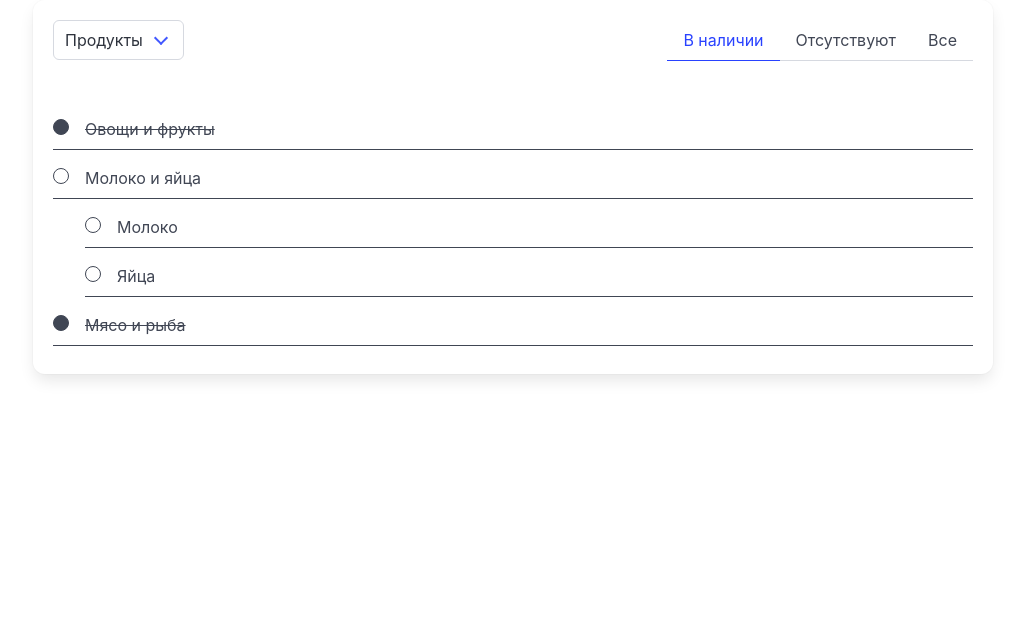
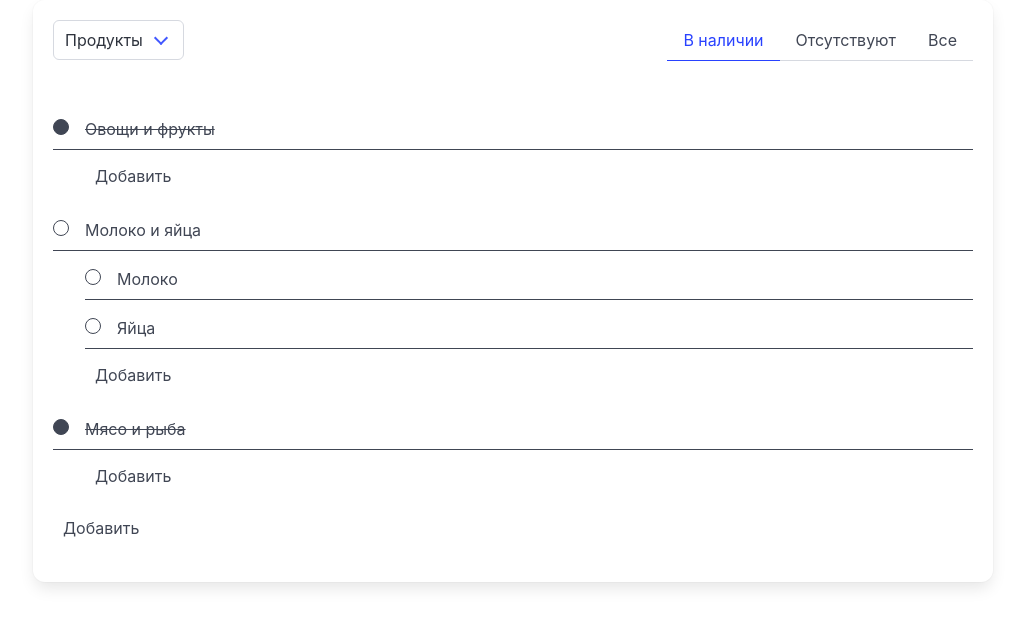
Before and after one commit to steamdroid/simple-inventory, a Vue app: page / in a window 1280 px wide. Shown: the top 626 px of the page, without its empty margins (127-1152 px from the left). Built offline with nearby package versions, Linux system fonts and the light colour scheme.

Commit message:
improve nested lists logic

```diff
--- a/src/App.vue
+++ b/src/App.vue
@@ -2,7 +2,7 @@
   <div class="container is-max-desktop">
     <div class="box">
       <MainHeader />
-      <ThingsList :things="things" />
+      <ThingsList :things="things" :level="0" />
     </div>
   </div>
 </template>
@@ -15,18 +15,19 @@ import ThingsList from '@/components/ThingsList.vue';
 const things = ref([]);
 
 things.value = [
-  { id: 1, text: 'Овощи и фрукты', marked: true, hidden: true, items: [] },
+  { id: 1, text: 'Овощи и фрукты', marked: true, hidden: true, closed: true, items: [] },
   {
     id: 2,
     text: 'Молоко и яйца',
     marked: false,
     hidden: false,
+    closed: false,
     items: [
       { id: 4, text: 'Молоко', marked: false, hidden: false },
       { id: 5, text: 'Яйца', marked: false, hidden: false }
     ]
   },
-  { id: 3, text: 'Мясо и рыба', marked: true, hidden: false, items: [] }
+  { id: 3, text: 'Мясо и рыба', marked: true, hidden: false, closed: true, items: [] }
 ];
 </script>
 
--- a/src/components/ThingsList.vue
+++ b/src/components/ThingsList.vue
@@ -2,7 +2,7 @@
   <ul
     class="list"
     :class="{
-      'list--nested': nested
+      'list--nested': level > 0
     }"
   >
     <ThingsListItem
@@ -11,7 +11,11 @@
       :text="thing.text"
       :marked="thing.marked"
       :items="thing.items"
+      :level="level"
     />
+    <li v-if="level < 2">
+      <button class="add-button" type="button"><i class="gg-math-plus"></i> Добавить</button>
+    </li>
   </ul>
 </template>
 <script setup>
@@ -19,11 +23,21 @@ import ThingsListItem from '@/components/ThingsListItem.vue';
 
 defineProps({
   things: Array,
-  nested: Boolean
+  level: Number
 });
 </script>
 <style scoped>
+@import '@/../node_modules/css.gg/icons/scss/math-plus.scss';
 .list--nested {
   margin-left: 2em;
 }
+
+.add-button {
+  display: flex;
+  flex-direction: row;
+  align-items: center;
+  gap: 10px;
+  padding-top: 0.5em;
+  padding-bottom: 1.5em;
+}
 </style>
--- a/src/components/ThingsListItem.vue
+++ b/src/components/ThingsListItem.vue
@@ -15,12 +15,12 @@
         <button type="button" class="list-item__actions-btn" title="Удалить">
           <i class="gg-trash"></i>
         </button>
-        <button v-if="items?.length" type="button" class="list-item__actions-btn">
+        <button type="button" class="list-item__actions-btn">
           <i class="gg-chevron-up"></i>
         </button>
       </div>
     </div>
-    <ThingsList v-if="items?.length" :things="items" :nested="true" />
+    <ThingsList :things="items" :level="level + 1" />
   </li>
 </template>
 <script setup>
@@ -29,7 +29,8 @@ import ThingsList from '@/components/ThingsList.vue';
 defineProps({
   text: String,
   marked: Boolean,
-  items: Array || undefined
+  items: Array || undefined,
+  level: Number
 });
 </script>
 <style scoped>
```
